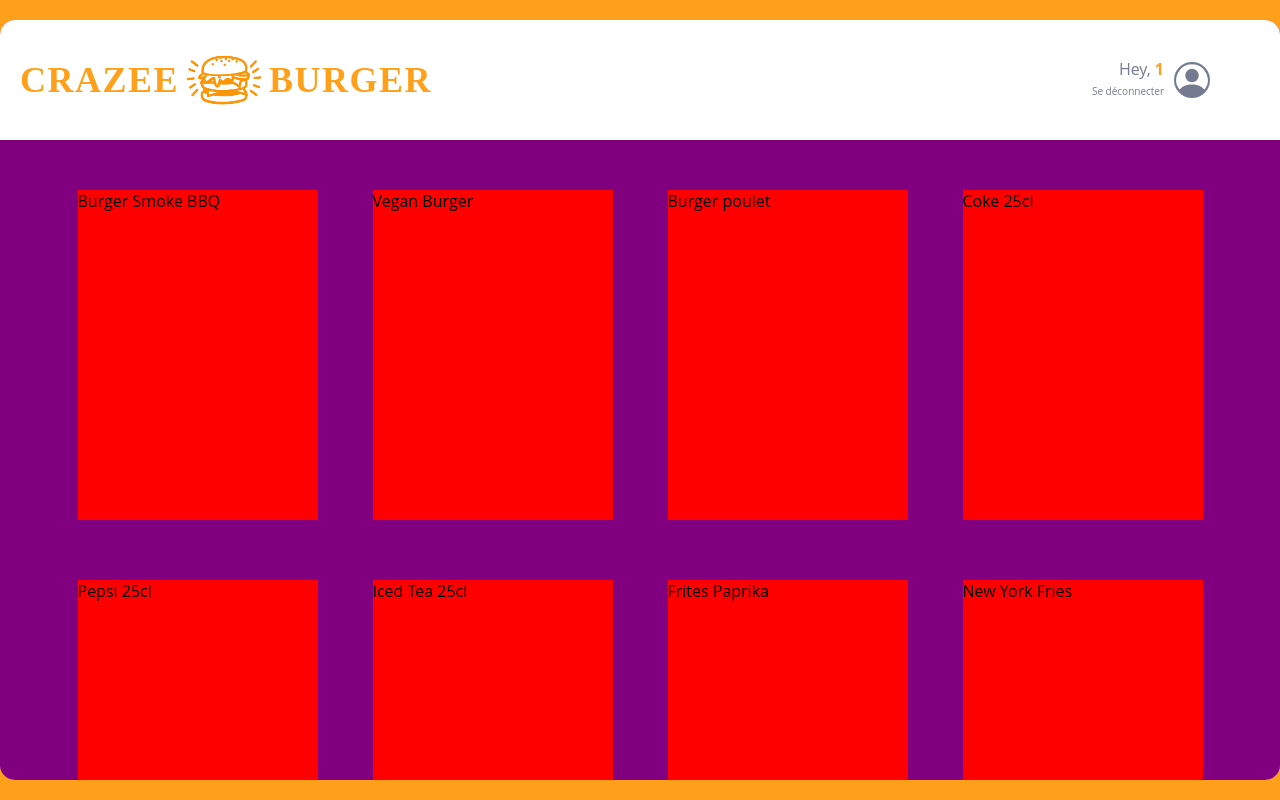
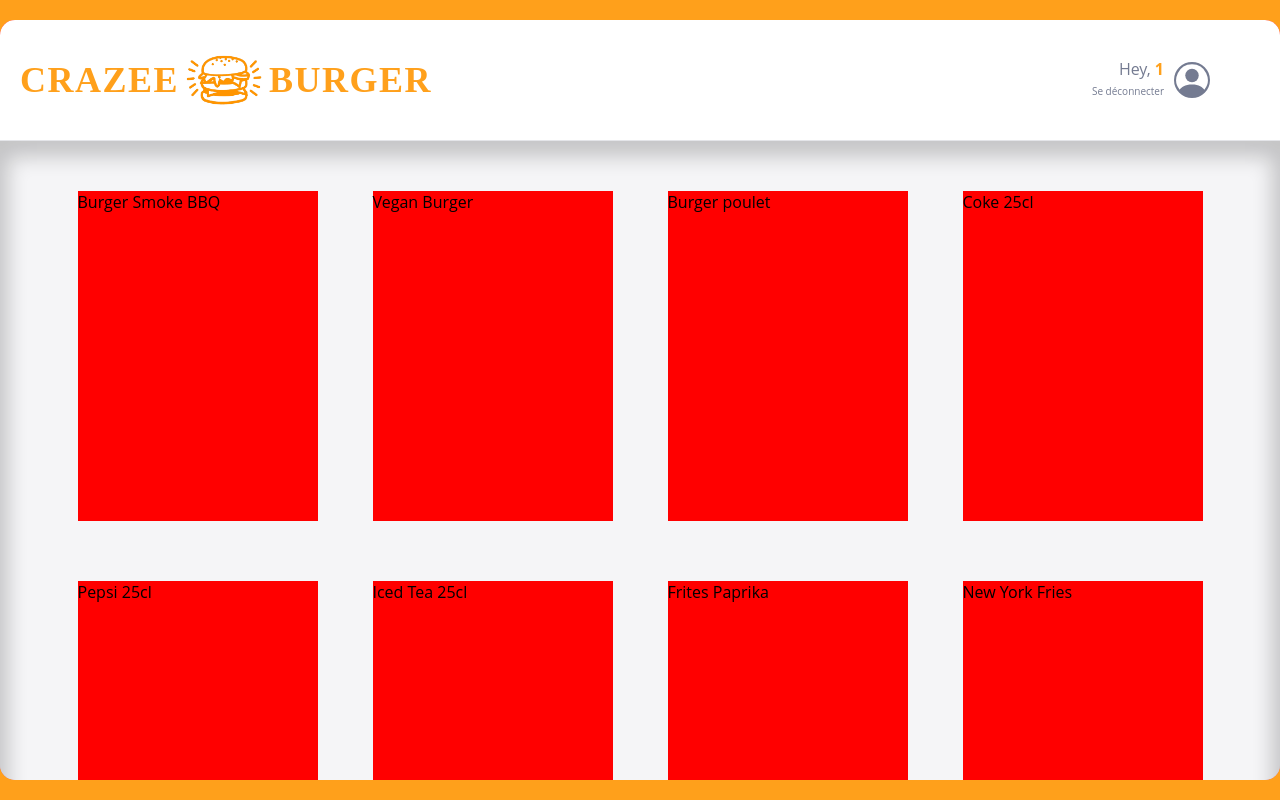
Before and after one commit to AzN-StaR27/crazee-burger, a React app: page /order/1 in a window 1280 px wide. Built offline with nearby package versions, Linux system fonts and the light colour scheme; the HTML template or start-up script is replaced by a standard one.

Commit message:
💄 F05: ORDER > Menu > Add final style

```diff
--- a/src/components/pages/order/Main/Menu.jsx
+++ b/src/components/pages/order/Main/Menu.jsx
@@ -1,6 +1,7 @@
 import { useState } from "react";
 import styled from "styled-components";
 import { fakeMenu2 } from "../../../../fakeData/fakeMenu";
+import { theme } from "../../../../theme";
 
 export default function Menu() {
   const [menu, setMenu] = useState(fakeMenu2);
@@ -15,13 +16,13 @@
 }
 
 const MenuStyled = styled.div`
-  background: purple;
-
+  background: ${theme.colors.background_white};
   display: grid;
   grid-template-columns: repeat(4, 1fr);
   grid-row-gap: 60px;
   padding: 50px 50px 150px;
   justify-items: center;
+  box-shadow: 0px 8px 20px 8px rgba(0, 0, 0, 0.2) inset;
 
   .produit {
     background: red;
--- a/src/components/pages/order/Navbar/Navbar.jsx
+++ b/src/components/pages/order/Navbar/Navbar.jsx
@@ -21,6 +21,7 @@
 
   border-top-left-radius: ${theme.borderRadius.extraRound};
   border-top-right-radius: ${theme.borderRadius.extraRound};
+  border-bottom: 1px solid ${theme.colors.greyLight};
 
   .logo-order-page {
     cursor: pointer;
```
